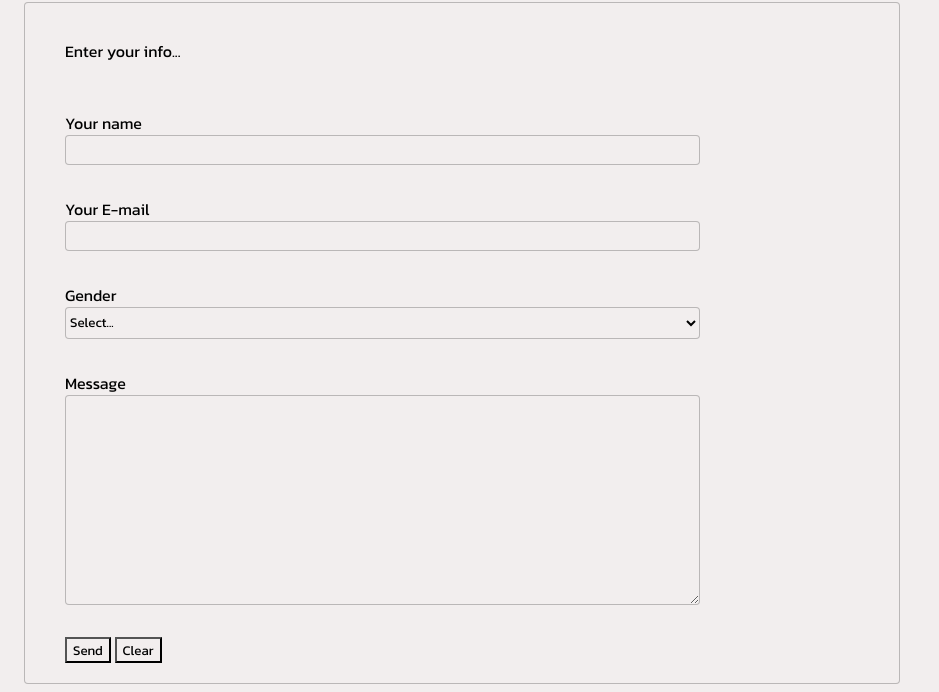
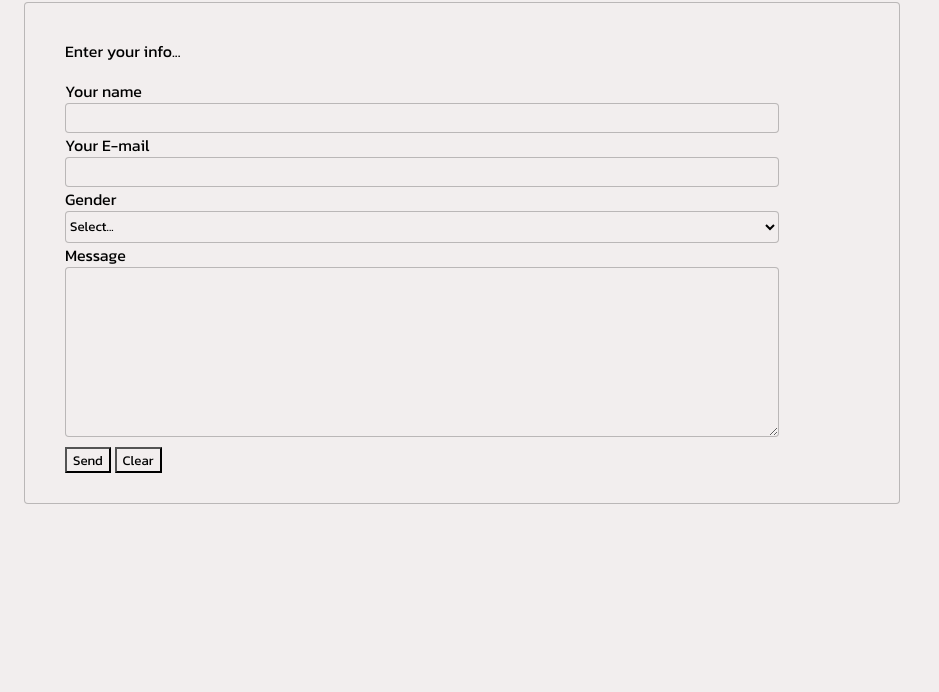
Before and after one commit to drivezz22/My_Resume, a plain HTML site: page contact.html in a window 1280 px wide. Shown: the part 121-813 px from the top of the page, without its empty margins (0-939 px from the left). Drawn offline with Linux system fonts and the light colour scheme.

Commit message:
fix: fix massage box and form height

```diff
--- a/contact.html
+++ b/contact.html
@@ -43,7 +43,7 @@
 
         <div class="massage">
           <label for="massagebox">Message</label>
-          <textarea id="massagebox" name="massagebox" rows="10" cols="30">
+          <textarea id="massagebox" name="massagebox" rows="8" cols="30">
           </textarea>
         </div>
 
--- a/style.css
+++ b/style.css
@@ -113,7 +113,6 @@ td:nth-child(2) {
   display: flex;
   flex-direction: column;
   justify-content: space-between;
-  height: 80vh;
   margin: 20px 40px;
 }
 
@@ -123,7 +122,7 @@ td:nth-child(2) {
 .massage {
   display: flex;
   flex-direction: column;
-  width: 80%;
+  width: 90%;
 }
 
 .contact-form input,
@@ -139,5 +138,6 @@ select {
 }
 
 button {
+  margin: 10px 0;
   cursor: pointer;
 }
```
